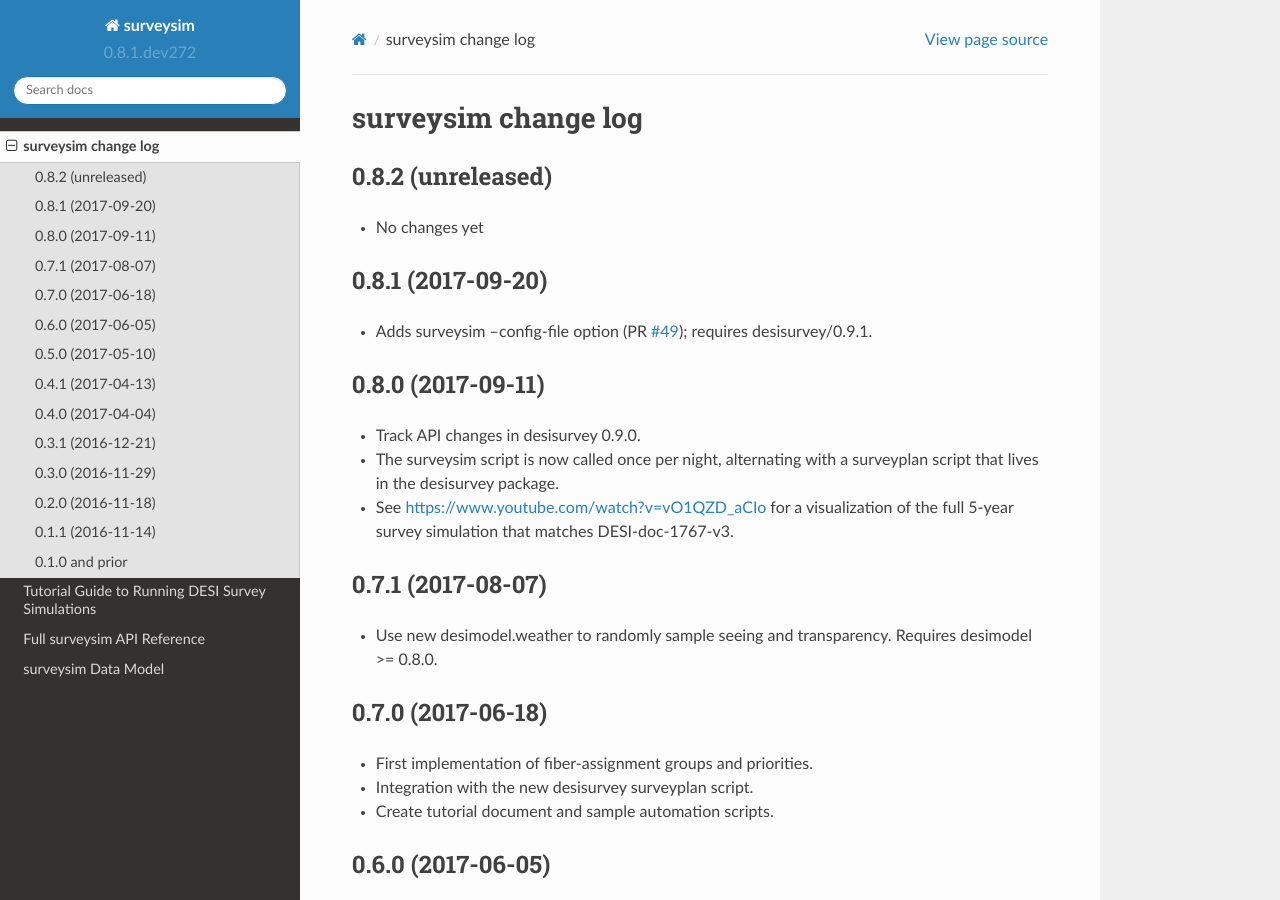
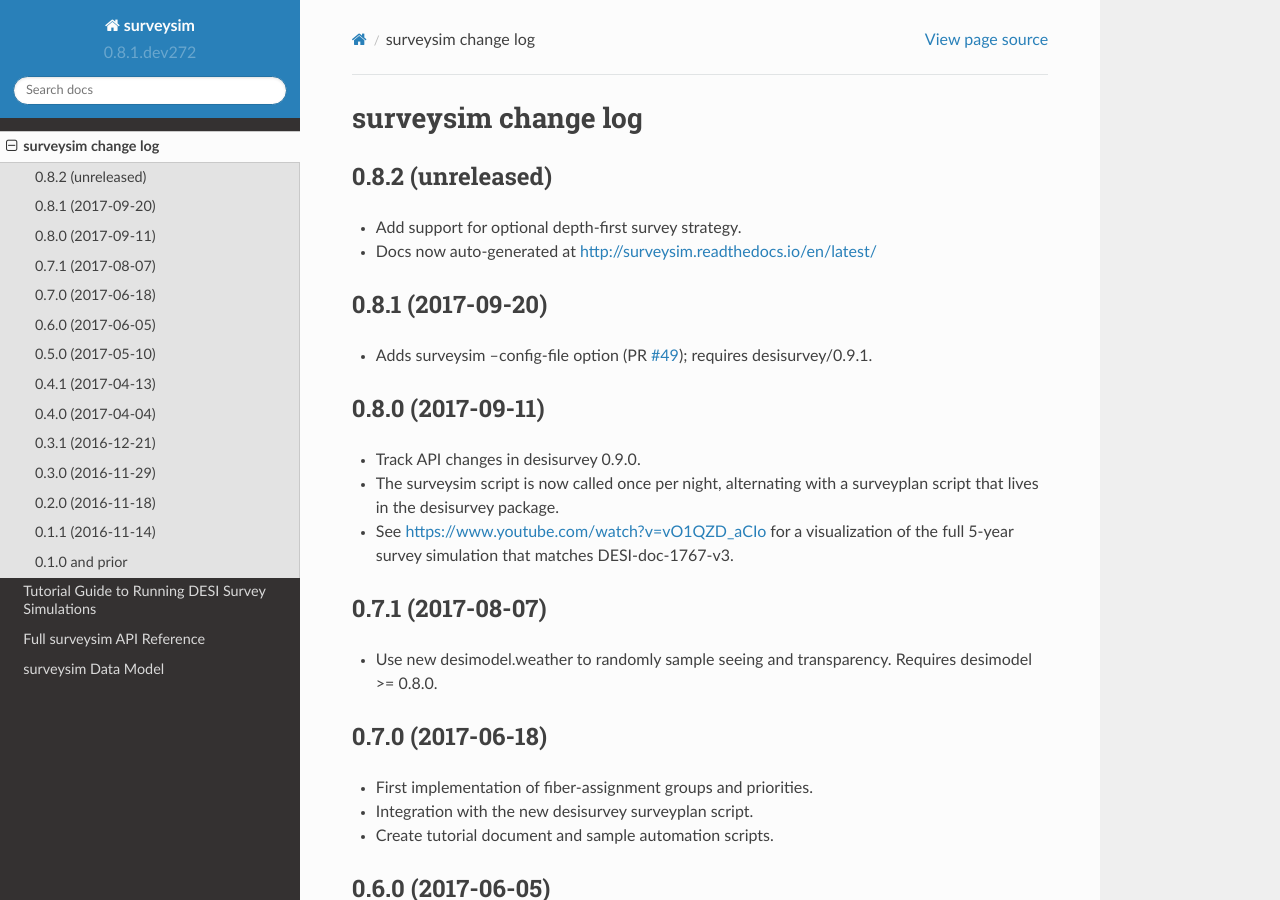
Before and after one commit to michaelJwilson/surveysim, a Sphinx documentation site: the page built from doc/changes.rst, in a window 1280 px wide and 900 px high. Built offline with Sphinx 7.4.7 and the Read the Docs theme 2.0.0, drawn with Linux system fonts in a browser that asks for light colours.

Commit message:
Update changelog

```diff
--- a/doc/changes.rst
+++ b/doc/changes.rst
@@ -5,7 +5,8 @@
 0.8.2 (unreleased)
 ------------------
 
-* No changes yet
+* Add support for optional depth-first survey strategy.
+* Docs now auto-generated at http://surveysim.readthedocs.io/en/latest/
 
 0.8.1 (2017-09-20)
 ------------------
```
